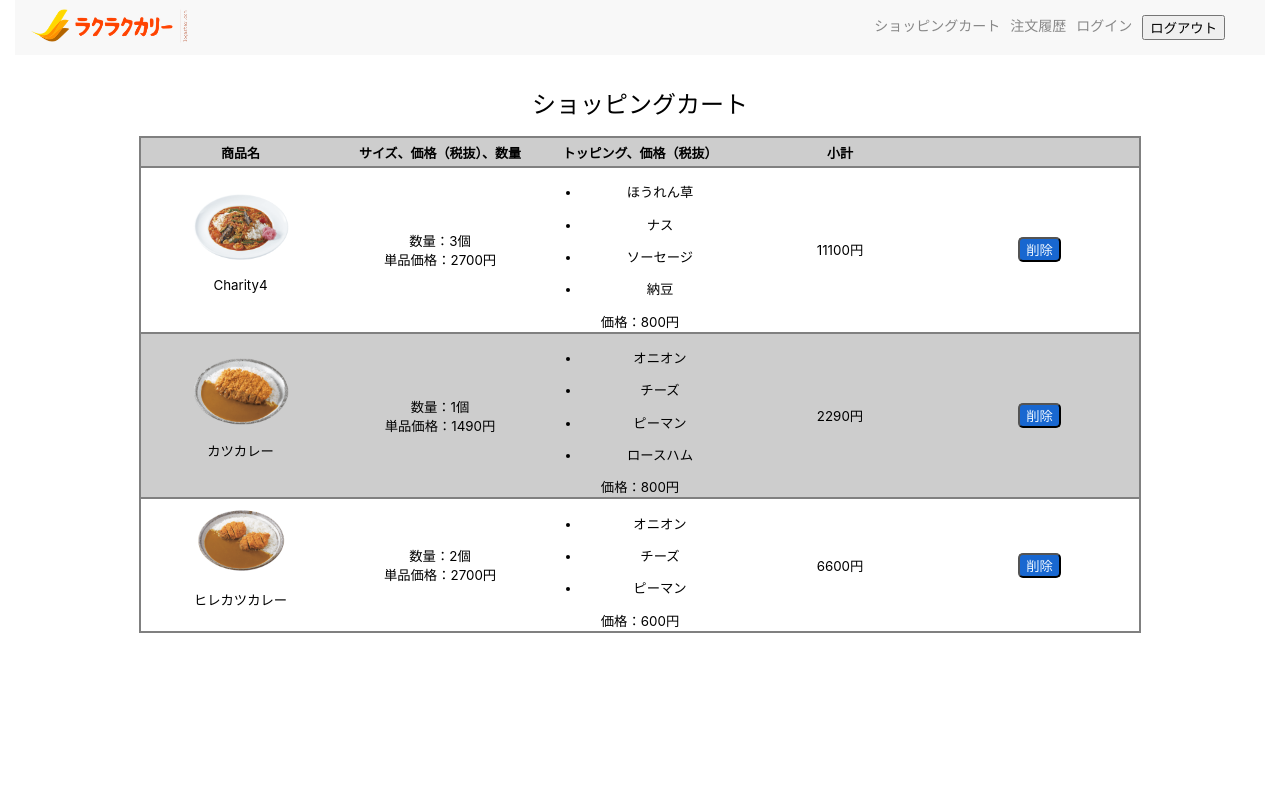
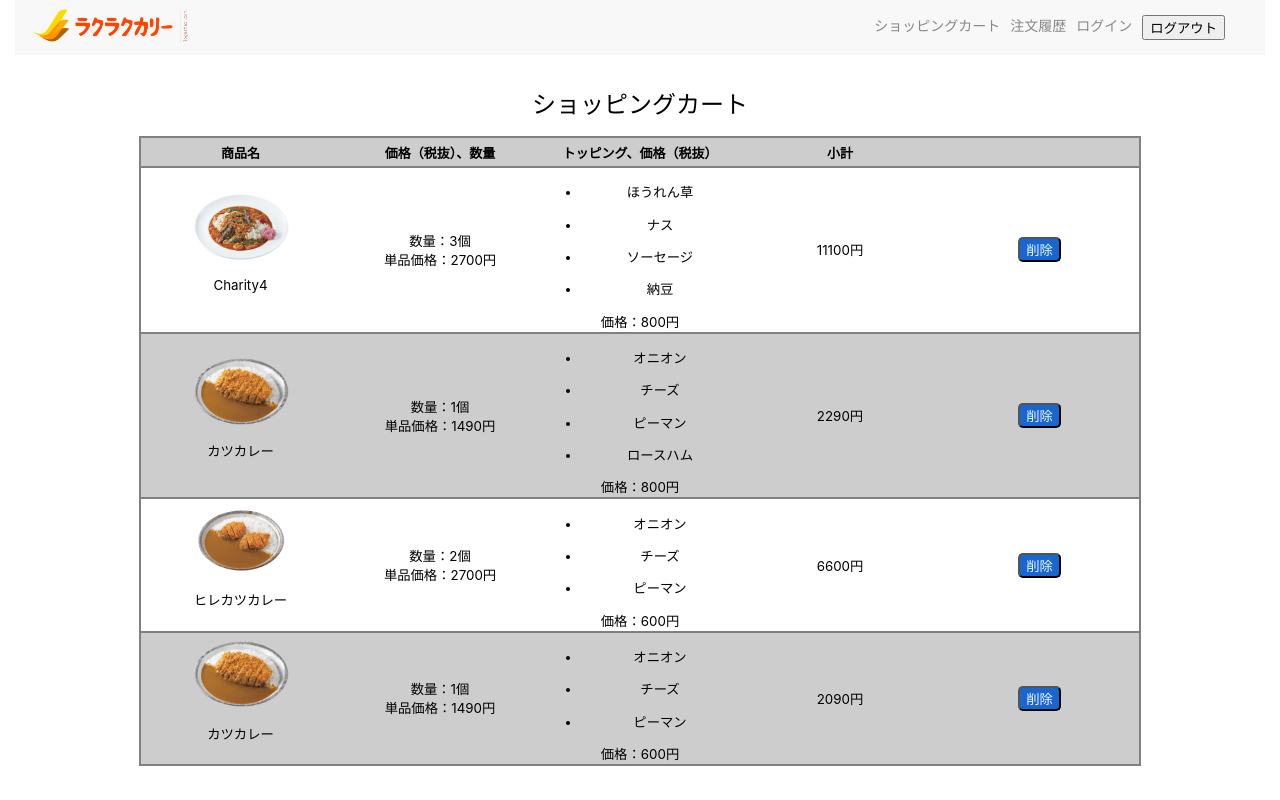
Before and after one commit to yukanaito65/carry-ec-site, a Next.js app: page /order in a window 1280 px wide. Built offline with nearby package versions, Linux system fonts and the light colour scheme; data requests are answered from the project's data file.

Commit message:
トッピングに製品サイズ追加しました

```diff
--- a/data/db.json
+++ b/data/db.json
@@ -203,6 +203,31 @@
       "count": 2,
       "TotalPrice": 6600,
       "id": 8
+    },
+    {
+      "name": "カツカレー",
+      "price": 1490,
+      "imagePath": "/img_curry/1.jpg",
+      "toppingList": [
+        {
+          "name": "オニオン",
+          "id": 1,
+          "checked": true
+        },
+        {
+          "name": "チーズ",
+          "id": 2,
+          "checked": true
+        },
+        {
+          "name": "ピーマン",
+          "id": 3,
+          "checked": true
+        }
+      ],
+      "count": 1,
+      "TotalPrice": 2090,
+      "id": 9
     }
   ],
   "users": [
@@ -267,6 +292,10 @@
     {
       "name": "納豆",
       "id": 8
+    },
+    {
+      "name": "Lサイズ",
+      "id": 9
     }
   ]
 }
--- a/pages/order.tsx
+++ b/pages/order.tsx
@@ -30,7 +30,7 @@ export default function Order() {
             <thead className={styles.thead}>
               <tr>
                 <th className={styles.th_style}>商品名</th>
-                <th className={styles.th_style}>サイズ、価格（税抜）、数量</th>
+                <th className={styles.th_style}>価格（税抜）、数量</th>
                 <th className={styles.th_style}>トッピング、価格（税抜）</th>
                 <th className={styles.th_style}>小計</th>
                 <th className={styles.th_style}></th>
```
Also changed, not shown: pages/posts/[id].tsx (+1 -11 lines).
